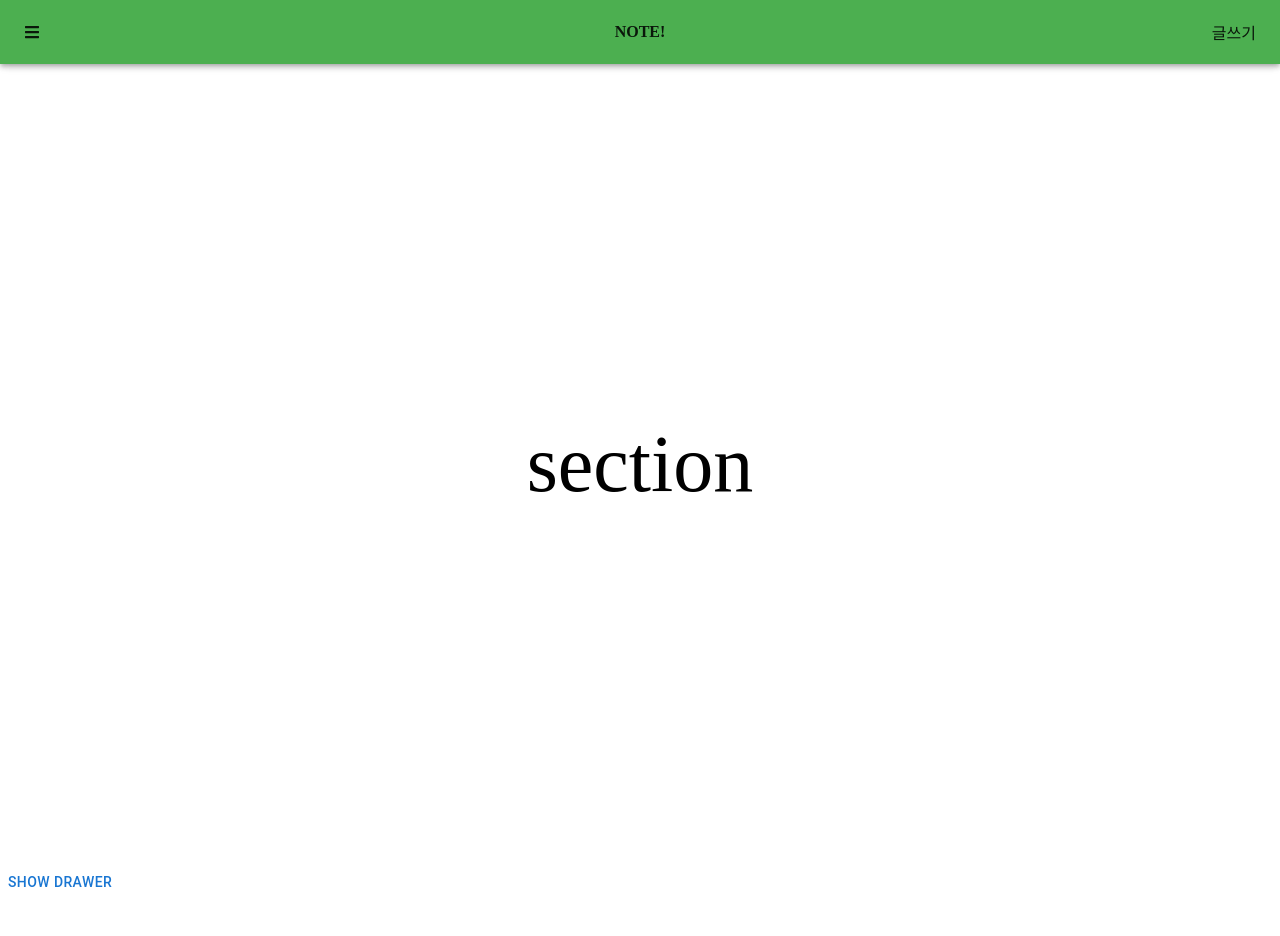
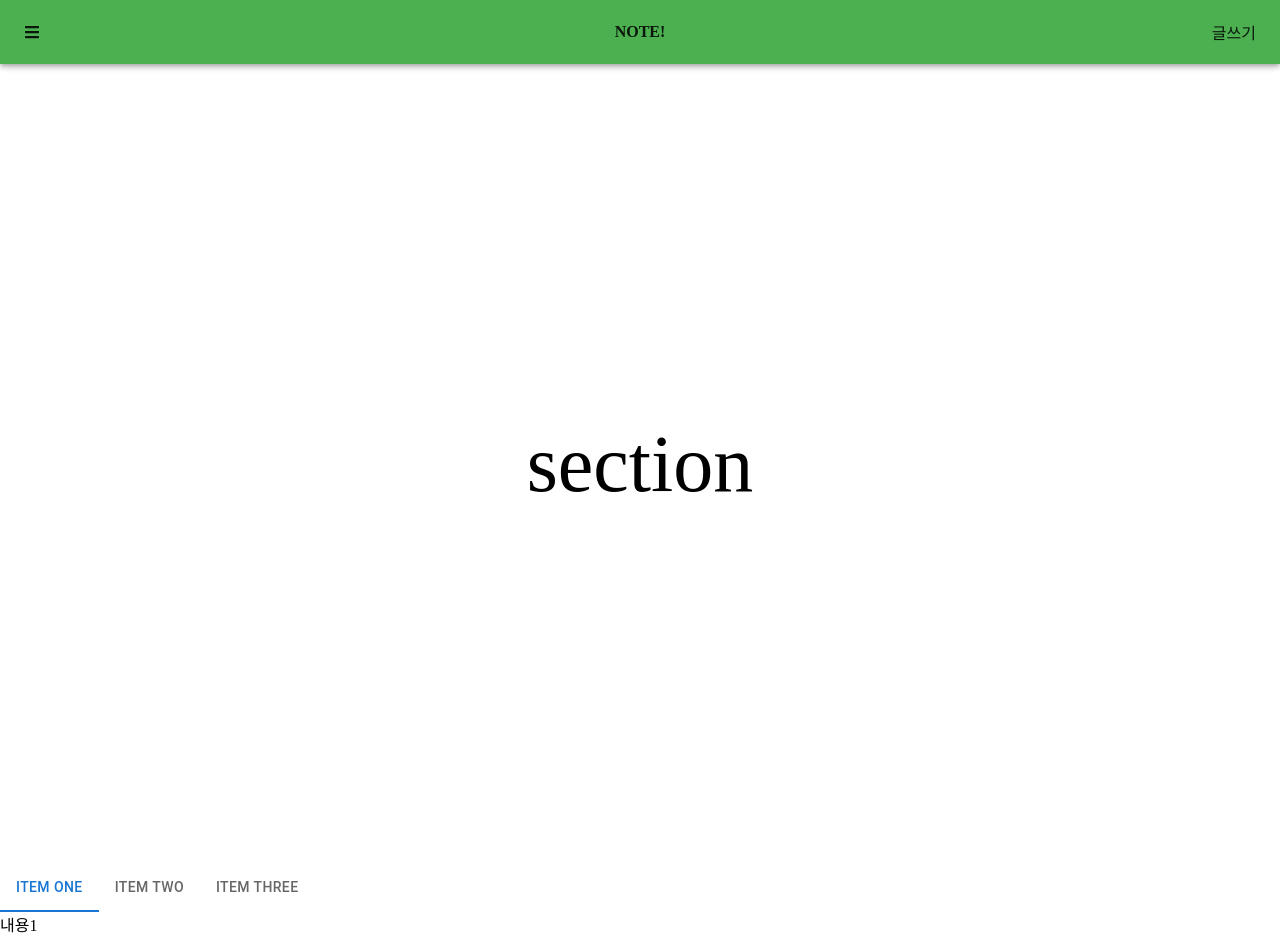
Before and after one commit to Gouiseong/todo_App_2024_05, a Next.js app: page / in a window 1280 px wide. Before the commit the page ends 901 px from the top, so only its background shows below. Built offline with nearby package versions, Linux system fonts and the light colour scheme; a web font is replaced by a local one.

Commit message:
MUI Tab 컴포넌트

```diff
--- a/src/app/page.js
+++ b/src/app/page.js
@@ -2,13 +2,13 @@
 
 import * as React from 'react';
 import { ThemeProvider } from '@mui/material/styles';
-import { Button, AppBar, Toolbar, Drawer, List, ListItemButton } from '@mui/material';
+import { Button, AppBar, Toolbar, Tabs, Tab } from '@mui/material';
 import theme from './theme';
 import { FaBars } from 'react-icons/fa';
 import Link from 'next/link';
 
 export default function App() {
-  const [open, setOpen] = React.useState(false);
+  const [tabCurrentIndex, setTabCurrentIndex] = React.useState(0);
 
   return (
     <>
@@ -33,16 +33,14 @@
           section
         </section>
       </ThemeProvider>
-      <Button onClick={() => setOpen(true)}>show drawer</Button>
-      <Drawer anchor="left" open={open} onClose={() => setOpen(false)}>
-        <List>
-          <ListItemButton>
-            <Link href="/write">글 쓰기</Link>
-          </ListItemButton>
-          <ListItemButton>사과</ListItemButton>
-          <ListItemButton>바나나</ListItemButton>
-        </List>
-      </Drawer>
+      <Tabs value={tabCurrentIndex} onChange={(_, newValue) => setTabCurrentIndex(newValue)}>
+        <Tab label="Item One" />
+        <Tab label="Item Two" />
+        <Tab label="Item Three" />
+      </Tabs>
+      {tabCurrentIndex == 0 && <div>내용1</div>}
+      {tabCurrentIndex == 1 && <div>내용2</div>}
+      {tabCurrentIndex == 2 && <div>내용3</div>}
     </>
   );
 }
```
